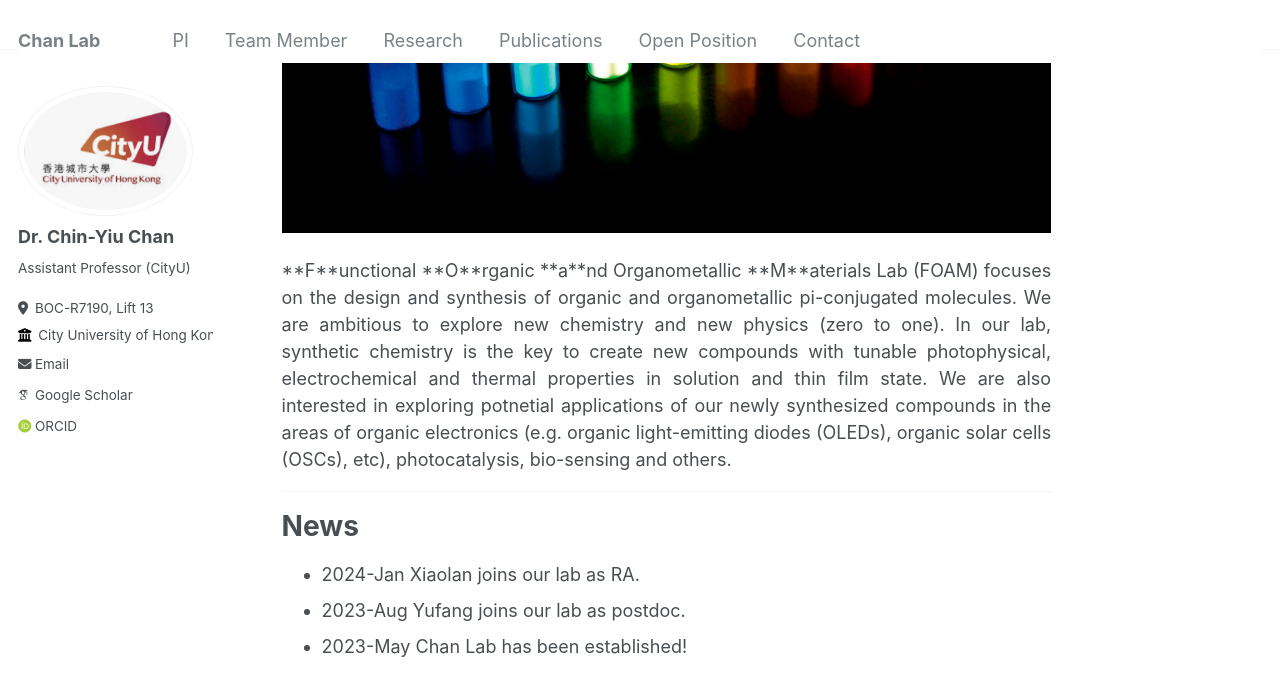
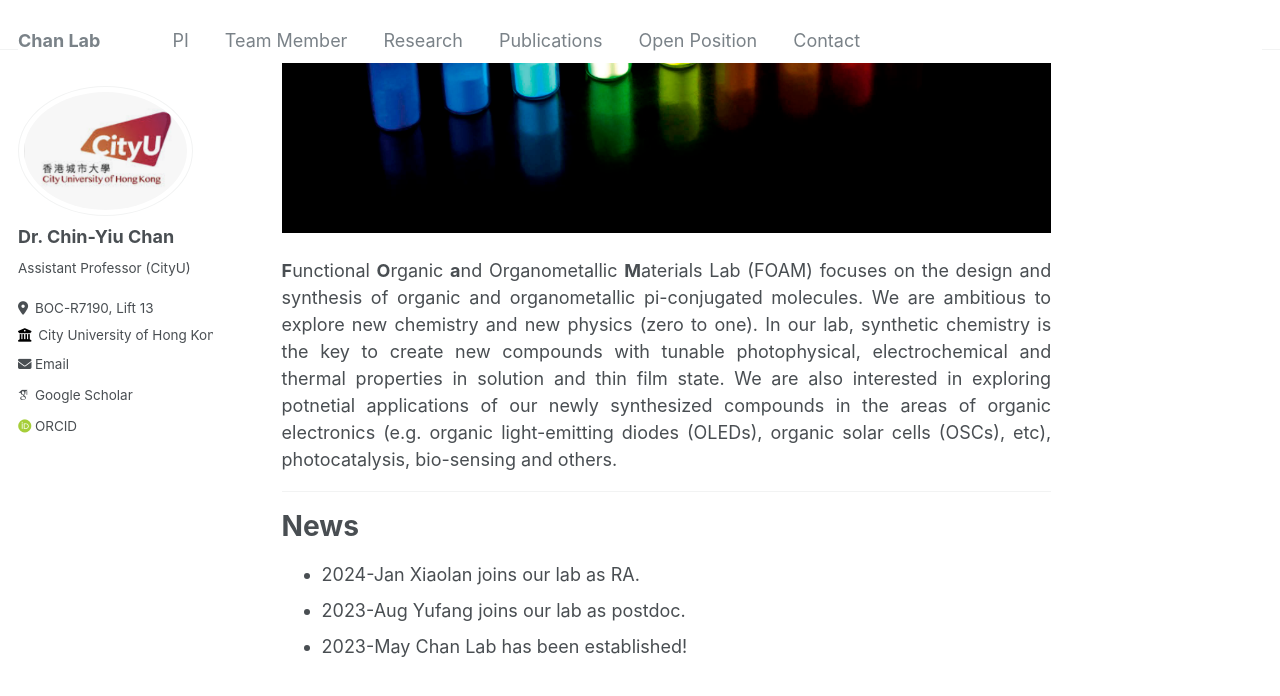
Before and after one commit to cychan-chem/chinychan.github.io, a Jekyll site: the page built from _pages/about.md, in a window 1280 px wide and 900 px high, scrolled down 346 px. Shown: the top 696 px of the window. Built offline with Jekyll 4.4.1, drawn with Linux system fonts in a browser that asks for light colours; some web fonts are replaced.

```diff
--- a/_pages/about.md
+++ b/_pages/about.md
@@ -9,7 +9,7 @@ redirect_from:
 <br/> <img src='/images/figure4.jpg'>
 
 <div style="text-align: justify">
-    **F**unctional **O**rganic **a**nd Organometallic **M**aterials Lab (FOAM) focuses on the design and synthesis of organic and organometallic pi-conjugated molecules. We are ambitious to explore new chemistry and new physics (zero to one). In our lab, synthetic chemistry is the key to create new compounds with tunable photophysical, electrochemical and thermal properties in solution and thin film state. We are also interested in exploring potnetial applications of our newly synthesized compounds in the areas of organic electronics (e.g. organic light-emitting diodes (OLEDs), organic solar cells (OSCs), etc), photocatalysis, bio-sensing and others.
+   <b>F</b>unctional <b>O</b>rganic <b>a</b>nd Organometallic <b>M</b>aterials Lab (FOAM) focuses on the design and synthesis of organic and organometallic pi-conjugated molecules. We are ambitious to explore new chemistry and new physics (zero to one). In our lab, synthetic chemistry is the key to create new compounds with tunable photophysical, electrochemical and thermal properties in solution and thin film state. We are also interested in exploring potnetial applications of our newly synthesized compounds in the areas of organic electronics (e.g. organic light-emitting diodes (OLEDs), organic solar cells (OSCs), etc), photocatalysis, bio-sensing and others.
 </div>
 ---
 
```
